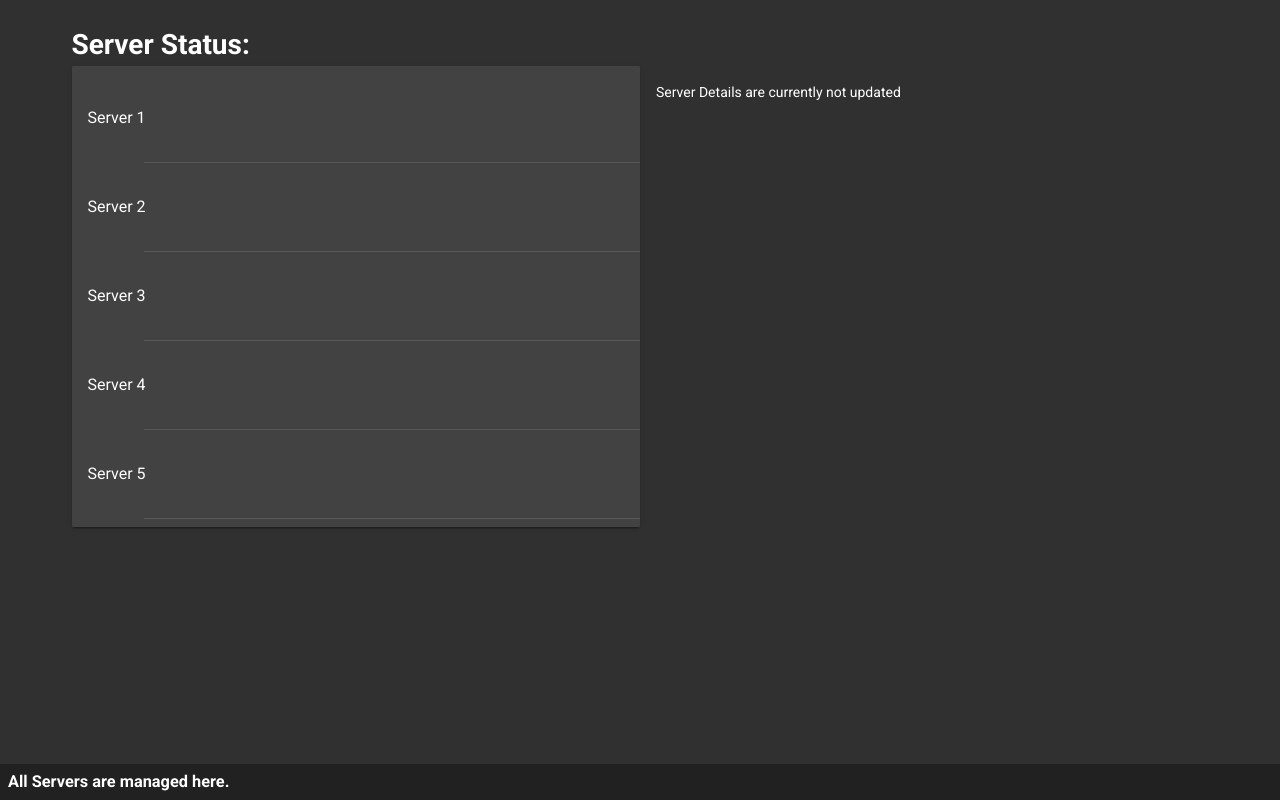
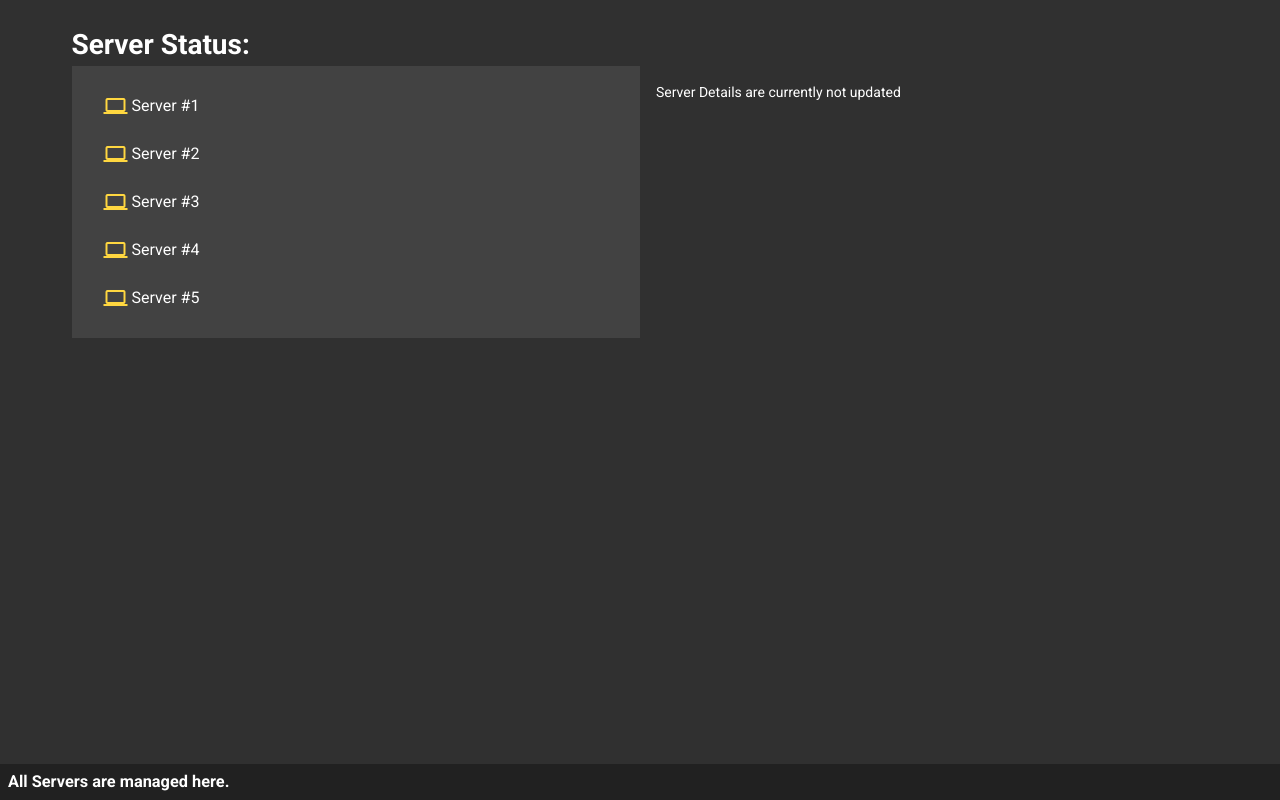
Before and after one commit to KennyStephens/project-7-kenny-stephens, a Vue app: page / in a window 1280 px wide. Built offline with nearby package versions, Linux system fonts and the light colour scheme.

Commit message:
updated server component

```diff
--- a/src/components/AppServers.vue
+++ b/src/components/AppServers.vue
@@ -1,56 +1,9 @@
 <template>
-  <v-layout row>
-    <v-flex>
-      <v-card>
-        <v-list three-line>
-          <template v-for="(server, index) in servers">
-
-            <v-divider
-              v-if="server.divider"
-              :inset="server.inset"
-              :key="index"
-            ></v-divider>
-
-            <v-list-tile
-              v-else
-              :key="server.name"
-              avatar
-            >
-
-              <v-list-tile-content>
-                <v-list-tile-title v-html="server.name"></v-list-tile-title>
-              </v-list-tile-content>
-            </v-list-tile>
-          </template>
-        </v-list>
-      </v-card>
-    </v-flex>
-  </v-layout>
+    <v-list class="pa-3">
+        <v-list-tile
+            v-for="(index, i) in 5" :key="i">
+            <v-icon color="amber accent-2" class="mr-1">computer</v-icon>
+            Server #{{ index }}
+        </v-list-tile>
+    </v-list>
 </template>
-
-<script>
-export default {
-    data() {
-        return {
-            servers: [
-                {name: 'Server 1'},
-                { divider: true, inset: true },
-                {name: 'Server 2'},
-                { divider: true, inset: true },
-                {name: 'Server 3'},
-                { divider: true, inset: true },
-                {name: 'Server 4'},
-                { divider: true, inset: true },
-                {name: 'Server 5'},
-                { divider: true, inset: true },
-            ]
-        }
-    }
-}
-</script>
-
-
-
-<style scoped>
-
-</style>
```
Also changed, not shown: 7 other files (tests, documents, lock files or other folders).
